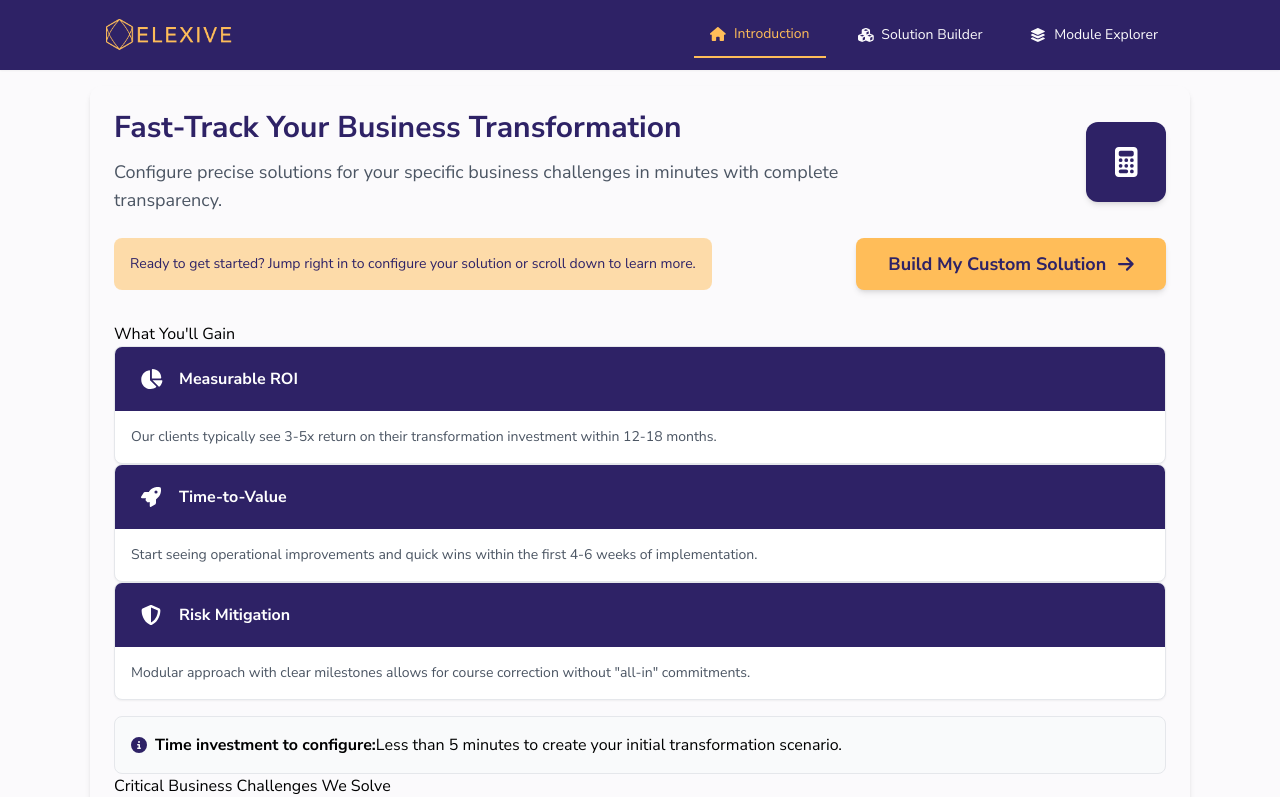
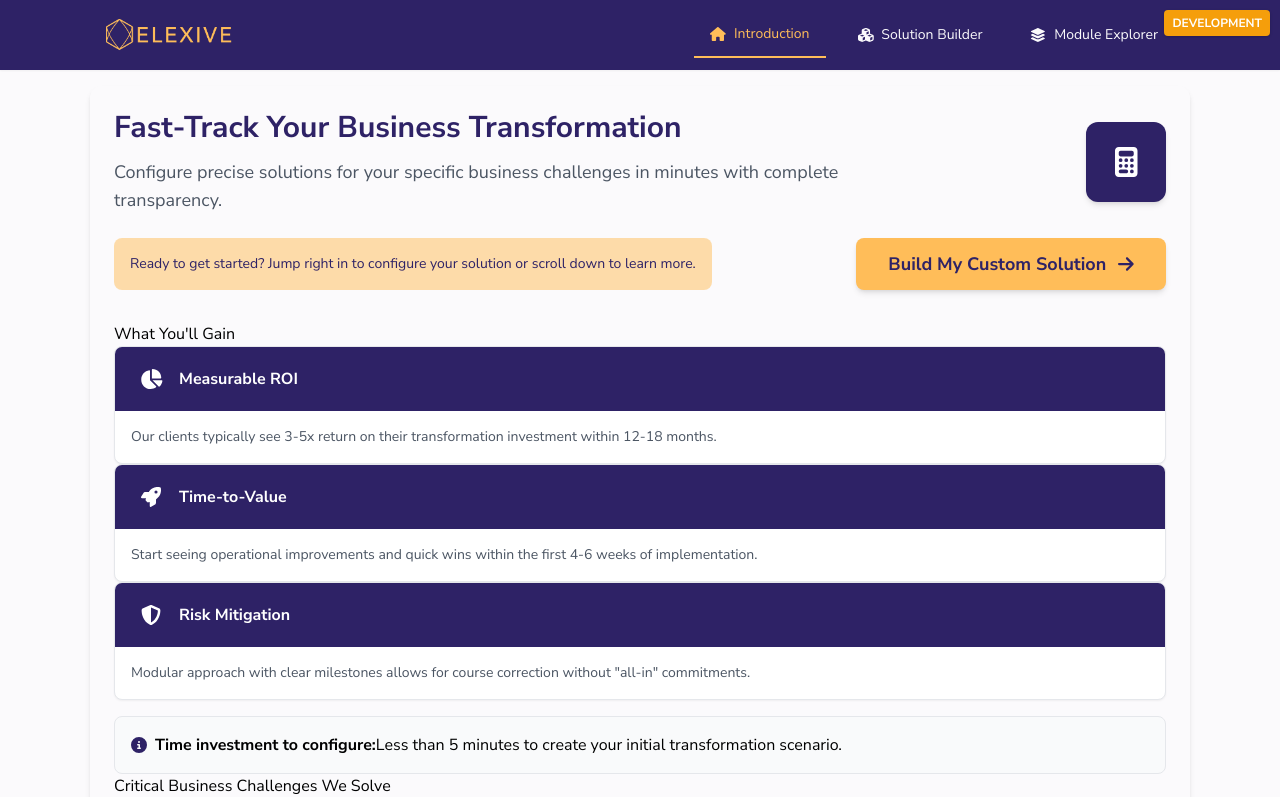
Before and after one commit to elexive-com/elexive-calc, a React (Create React App) app: page / in a window 1280 px wide. Shown: the top 797 px of the page. Built offline with nearby package versions, Linux system fonts and the light colour scheme; what @react-pdf/renderer would draw is missing.

Commit message:
added environment variables functionality for prod/dev and debugging capabilities

```diff
--- a/src/App.js
+++ b/src/App.js
@@ -3,6 +3,7 @@ import './App.css';
 import './custom.css';
 import CalculatorApp from './CalculatorApp';
 import Header from './components/Header';
+import EnvironmentBadge from './components/EnvironmentBadge';
 import { TabProvider } from './contexts/TabContext';
 
 function App() {
@@ -10,6 +11,7 @@ function App() {
     <TabProvider>
       <div className="min-h-screen bg-elx-bg">
         <Header />
+        <EnvironmentBadge />
         <div className="elx-content flex flex-col items-center justify-center p-0 sm:p-4">
           <div className="w-full max-w-[1100px] mx-auto">
             <CalculatorApp />
--- /dev/null
+++ b/src/components/EnvironmentBadge.jsx
@@ -0,0 +1,39 @@
+import React from 'react';
+import { ENV, DEBUG, FEATURES } from '../config/environment';
+
+/**
+ * Environment Badge Component
+ *
+ * Displays a badge indicating the current environment (DEV/PROD)
+ * Only visible in development mode or when debug is enabled
+ */
+const EnvironmentBadge = () => {
+  // Don't render if the environment badge feature is disabled
+  if (!FEATURES.showEnvironmentBadge) {
+    return null;
+  }
+
+  // Determine badge styling based on environment
+  const badgeStyle = {
+    position: 'fixed',
+    top: '10px',
+    right: '10px',
+    padding: '4px 8px',
+    borderRadius: '4px',
+    fontSize: '12px',
+    fontWeight: 'bold',
+    zIndex: 9999,
+    color: 'white',
+    backgroundColor: ENV === 'production' ? '#10b981' : '#f59e0b',
+    boxShadow: '0 1px 3px rgba(0, 0, 0, 0.2)',
+  };
+
+  return (
+    <div style={badgeStyle}>
+      {ENV.toUpperCase()}
+      {DEBUG && ENV === 'production' && <span style={{ marginLeft: '4px' }}>(DEBUG)</span>}
+    </div>
+  );
+};
+
+export default EnvironmentBadge;
--- /dev/null
+++ b/src/config/environment.js
@@ -0,0 +1,49 @@
+/**
+ * Environment Configuration
+ *
+ * Centralized access to environment variables with sensible defaults.
+ * - ENV: Current environment (production, development)
+ * - DEBUG: Debug mode flag for additional logging and features
+ */
+
+// Get environment or default to development
+export const ENV = process.env.REACT_APP_ENV ||
+                  window.env?.VITE_ENV ||
+                  (window.location.hostname === 'localhost' ? 'development' : 'production');
+
+// Debug mode - true for development, or when explicitly enabled
+export const DEBUG =
+  process.env.REACT_APP_DEBUG === 'true' ||
+  window.env?.VITE_DEBUG === 'true' ||
+  ENV === 'development';
+
+// Check if we're in production environment
+export const isProduction = ENV === 'production';
+
+/**
+ * Debug logging function
+ * Only logs when DEBUG is true
+ *
+ * @param {...any} args - Arguments to log
+ */
+export const debugLog = (...args) => {
+  if (DEBUG) {
+    console.log(`[${ENV.toUpperCase()}]`, ...args);
+  }
+};
+
+/**
+ * Feature flag utility
+ * Enable/disable features based on environment
+ */
+export const FEATURES = {
+  // Features always enabled in development, configurable in production
+  showDebugInfo: DEBUG,
+  detailedLogging: DEBUG,
+
+  // Features always enabled in production, configurable in development
+  analytics: isProduction,
+
+  // Always show environment badge in non-production environments
+  showEnvironmentBadge: !isProduction || DEBUG
+};
```
Also changed, not shown: 1 other file (tests, documents, lock files or other folders).
